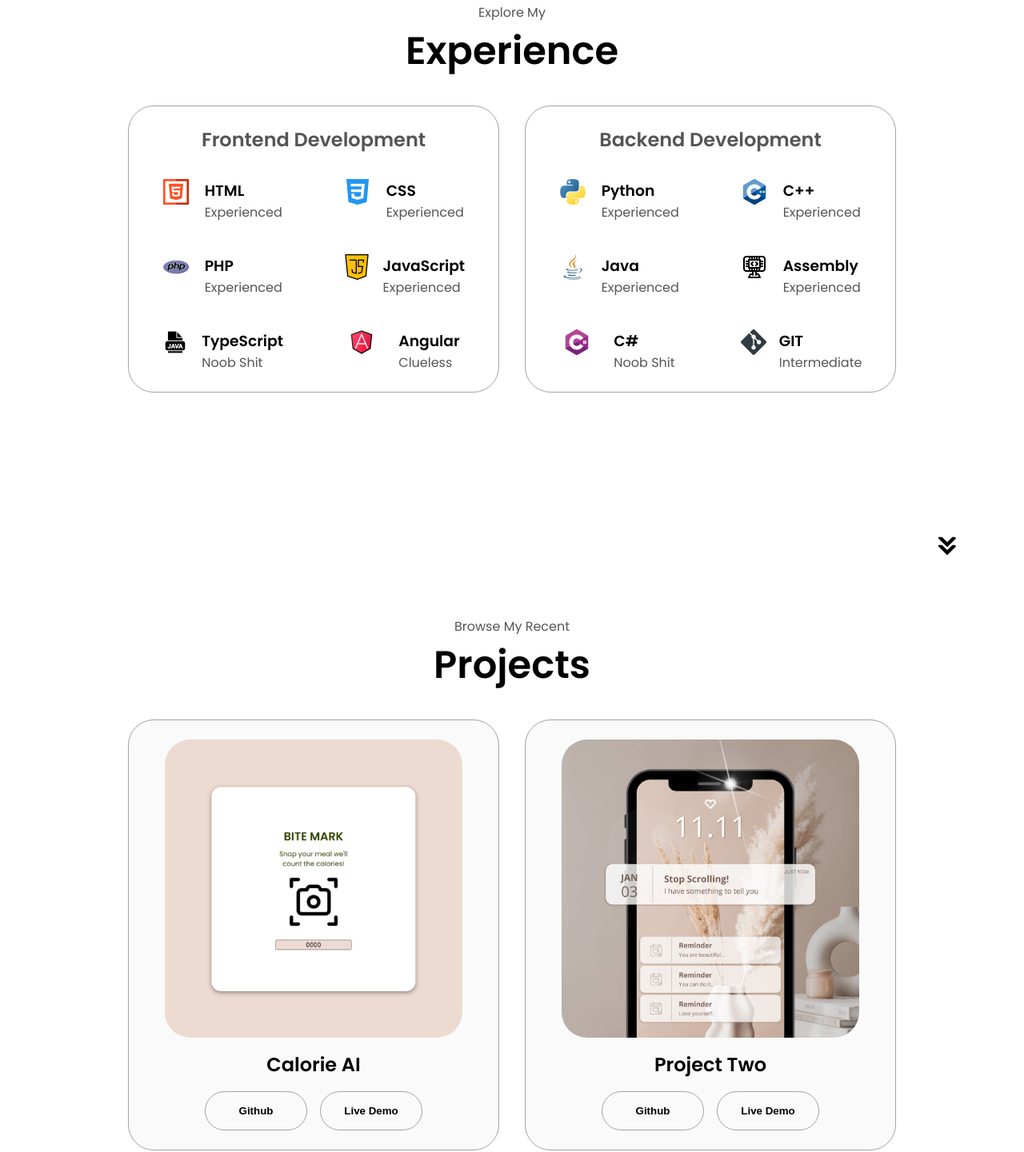
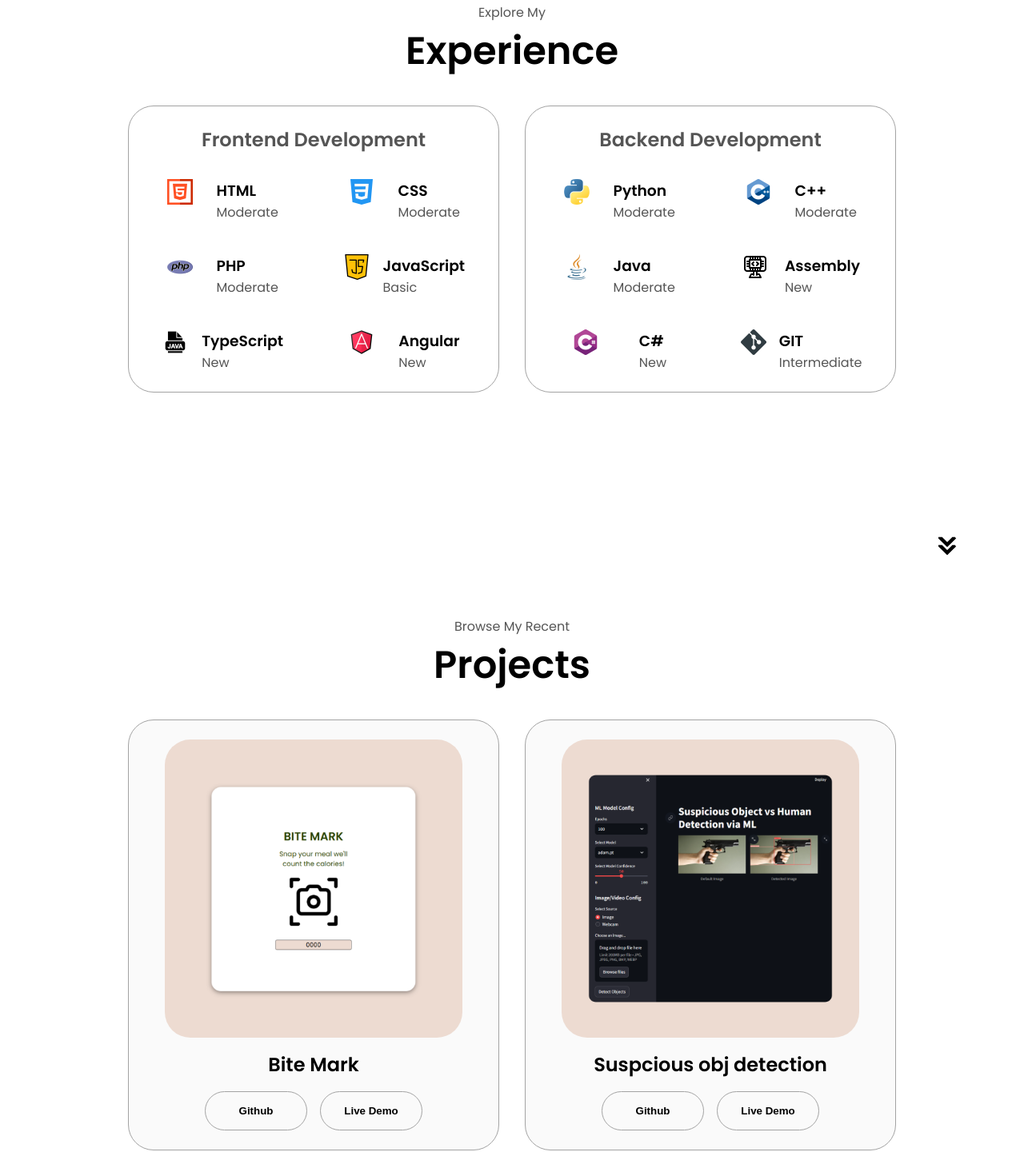
Before and after one commit to Raphae102/html-css-javascript-portfolio-raph, a plain HTML site: page index.html in a window 1280 px wide. Shown: the part 1693-3134 px from the top of the page at 80% size. Drawn offline with Linux system fonts and the light colour scheme.

Commit message:
adding photo

```diff
--- a/index.html
+++ b/index.html
@@ -71,12 +71,12 @@
                     <div class="details-container">
                         <img src="./assets/experience.png" alt="experience icon" class="icon">
                         <h3>Experience</h3>
-                        <p> 2+ Months <br>Chatbot Development</p>
+                        <p> 2+ Months <br>AI Developer</p>
                     </div>
                     <div class="details-container">
                         <img src="./assets/education.png" alt="education icon" class="icon">
                         <h3>Education</h3>
-                        <p> B.Sc. Bachelors Degree <br>M.Sc. Brain Rot Degree</p>
+                        <p> B.Sc. Bachelors Degree <br>M.Sc. Future</p>
                     </div>
                 </div>
                 <div class="text-container">
@@ -104,7 +104,7 @@
                             alt="Experince Icon" class="icon">
                             <div>
                                 <h3>HTML</h3>
-                                <p>Experienced</p>
+                                <p>Moderate</p>
                             </div>
                         </article>
                         <article>
@@ -112,7 +112,7 @@
                             alt="Experince Icon" class="icon">
                             <div>
                                 <h3>CSS</h3>
-                                <p>Experienced</p>
+                                <p>Moderate</p>
                             </div>
                         </article>
                         <article>
@@ -120,7 +120,7 @@
                             alt="Experince Icon" class="icon">
                             <div>
                                 <h3>PHP</h3>
-                                <p>Experienced</p>
+                                <p>Moderate</p>
                             </div>
                         </article>
                         <article>
@@ -128,7 +128,7 @@
                             alt="Experince Icon" class="icon">
                             <div>
                                 <h3>JavaScript</h3>
-                                <p>Experienced</p>
+                                <p>Basic</p>
                             </div>
                         </article>
                         <article>
@@ -136,7 +136,7 @@
                             alt="Experince Icon" class="icon">
                             <div>
                                 <h3>TypeScript</h3>
-                                <p>Noob Shit</p>
+                                <p>New</p>
                             </div>
                         </article>
                         <article>
@@ -144,7 +144,7 @@
                             alt="Experience Icon" class="icon">
                             <div>
                                 <h3>Angular</h3>
-                                <p>Clueless</p>
+                                <p>New</p>
                             </div>
                         </article>
                     </div>
@@ -157,7 +157,7 @@
                             alt="Experience Icon" class="icon">
                             <div>
                                 <h3>Python</h3>
-                                <p>Experienced</p>
+                                <p>Moderate</p>
                             </div>
                         </article>
                         <article>
@@ -165,7 +165,7 @@
                             alt="Experience Icon" class="icon">
                             <div>
                                 <h3>C++</h3>
-                                <p>Experienced</p>
+                                <p>Moderate</p>
                             </div>
                         </article>
                         <article>
@@ -173,7 +173,7 @@
                             alt="Experince Icon" class="icon">
                             <div>
                                 <h3>Java</h3>
-                                <p>Experienced</p>
+                                <p>Moderate</p>
                             </div>
                         </article>
                         <article>
@@ -181,7 +181,7 @@
                             alt="Experince Icon" class="icon">
                             <div>
                                 <h3>Assembly</h3>
-                                <p>Experienced</p>
+                                <p>New</p>
                             </div>
                         </article>
                         <article>
@@ -189,7 +189,7 @@
                             alt="Experince Icon" class="icon">
                             <div>
                                 <h3>C#</h3>
-                                <p>Noob Shit</p>
+                                <p>New</p>
                             </div>
                         </article>
                         <article>
@@ -217,7 +217,7 @@
                     <img src="./assets/Project1.png" alt="Calorie AI"
                     class="project-img">
                 </div>
-                <h2 class="experience-sub-title project-title">Calorie AI</h2>
+                <h2 class="experience-sub-title project-title">Bite Mark</h2>
                 <div class="btn-container">
                     <button class="btn btn-color-2 project-btn"
                     onclick="location.href='https://github.com/'">Github</button>
@@ -227,10 +227,10 @@
             </div>
             <div class="details-container color-container">
                 <div class="article-container">
-                    <img src="./assets/project-2.png" alt="Project 2"
+                    <img src="./assets/sus.png" alt="Project 2"
                     class="project-img">
                 </div>
-                <h2 class="experience-sub-title project-title">Project Two</h2>
+                <h2 class="experience-sub-title project-title">Suspcious obj detection</h2>
                 <div class="btn-container">
                     <button class="btn btn-color-2 project-btn"
                     onclick="location.href='https://github.com/'">Github</button>
@@ -240,10 +240,10 @@
             </div>
             <div class="details-container color-container">
                 <div class="article-container">
-                    <img src="./assets/project3.png" alt="Project 3"
+                    <img src="./assets/COMING SOON.png" alt="Project 3"
                     class="project-img">
                 </div>
-                <h2 class="experience-sub-title project-title">Suspcious obj detection</h2>
+                <h2 class="experience-sub-title project-title">Chat Bot</h2>
                 <div class="btn-container">
                     <button class="btn btn-color-2 project-btn"
                     onclick="location.href='https://github.com/'">Github</button>
@@ -262,11 +262,11 @@
         <div class="contact-info-upper-container">
             <div class="contact-info-container">
                 <img src="./assets/email.png" alt="Email Icon" class="icon contact-icon email-icon">
-                <p><a href="mailto:examplemail@gmail.com">Example@gmail.com</a></p>
+                <p><a href="mailto:examplemail@gmail.com">nikadamraphael@gmail.com</a></p>
             </div>
             <div class="contact-info-container">
                 <img src="./assets/linkedin.png" alt="LinkedIn Icon" class="icon contact-icon">
-                <p><a href="https://linkedIn.com">LinkedIn</a></p>
+                <p><a href="https://www.linkedin.com/in/nik-adam-raphael-502684223/">LinkedIn</a></p>
             </div>
         </div>
     </section>
```
Also changed, not shown: assets/COMING SOON.png (added), assets/profile2.png (deleted), assets/project-1.png (deleted), assets/project-2.png (deleted), assets/project-3.png (deleted), assets/project3.png (deleted), assets/sus.png (added).
